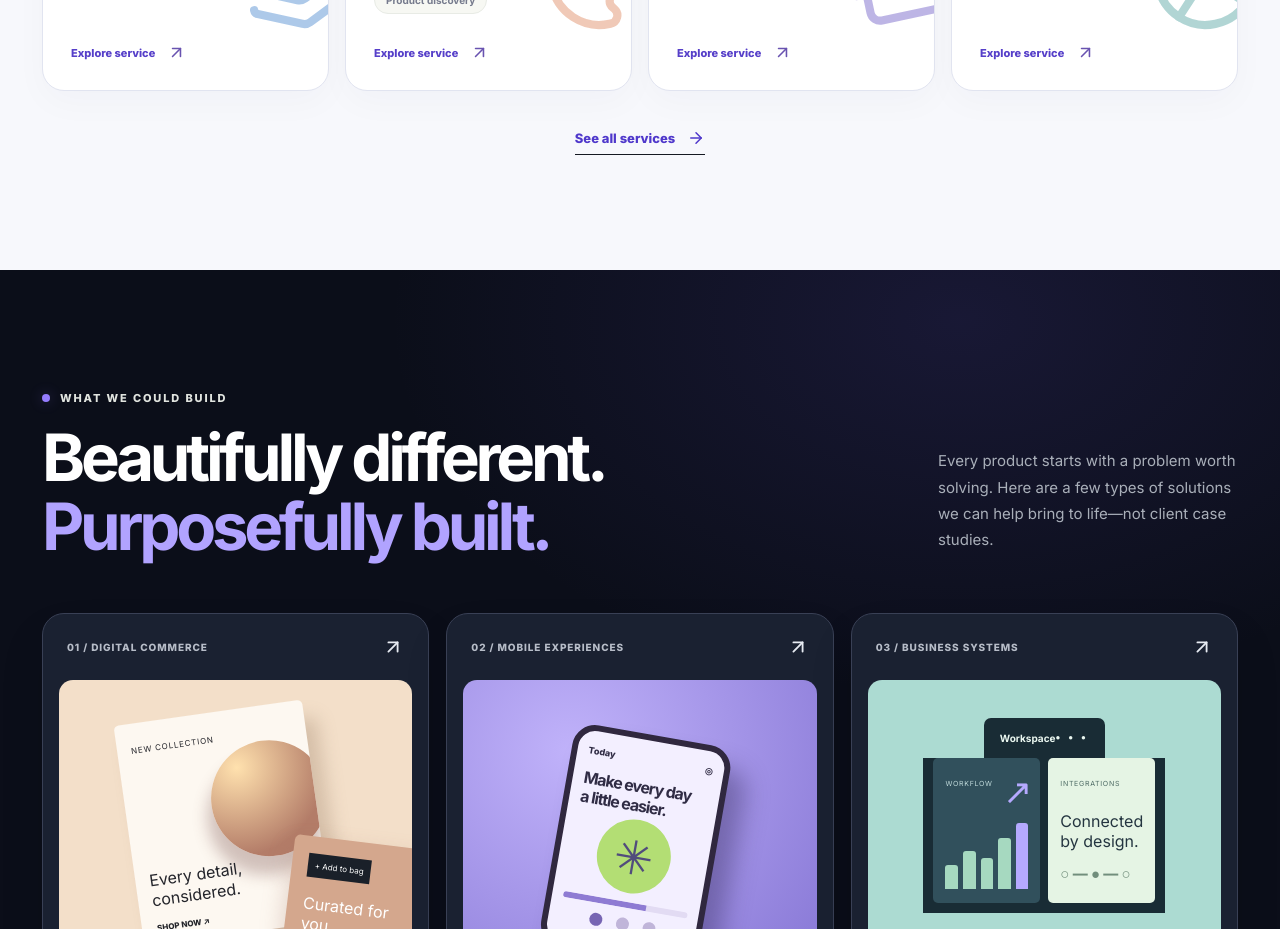
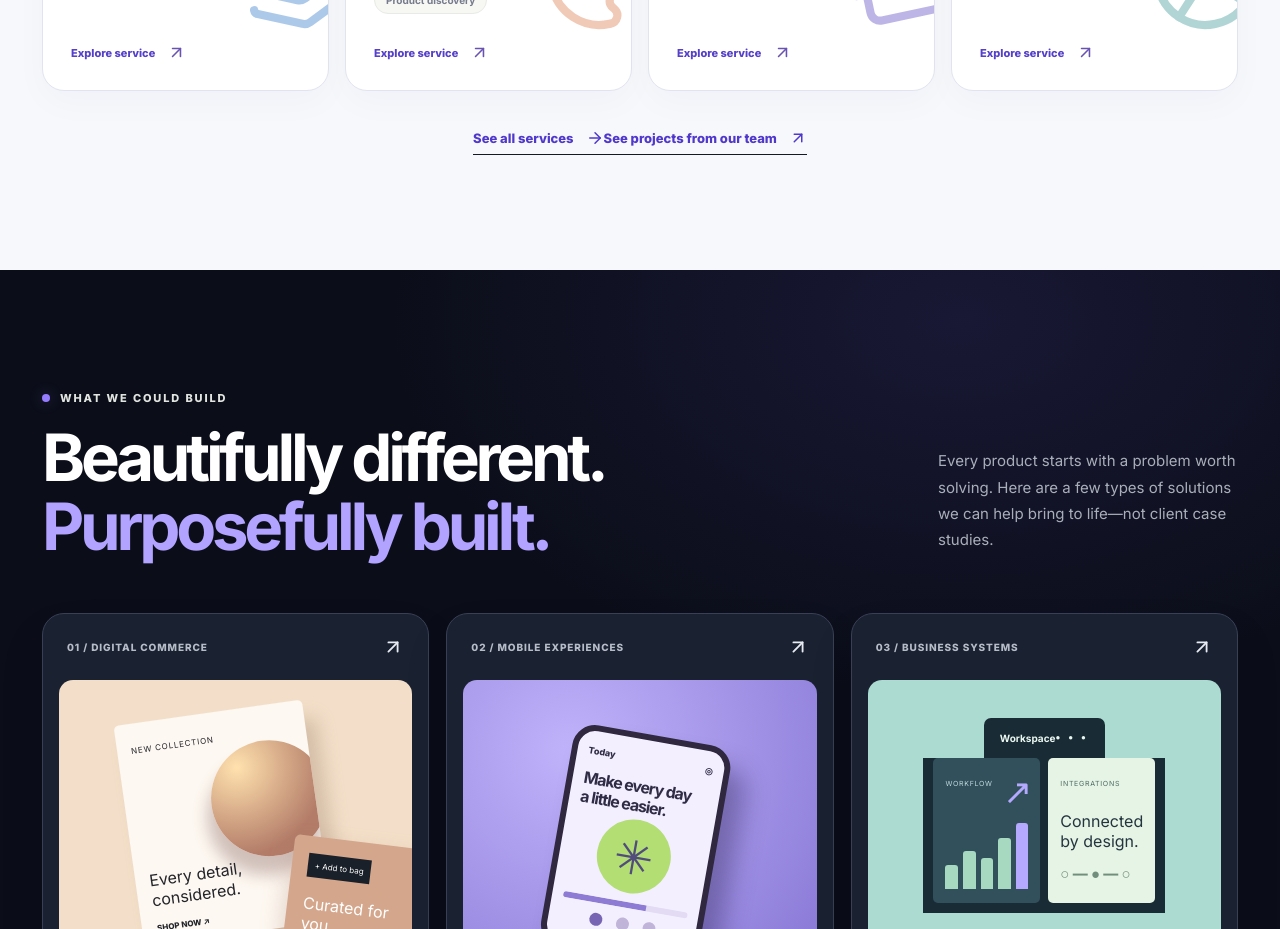
Before and after one commit to niloy-datta/tech-startup, a Next.js app: page / in a window 1280 px wide. Shown: the part 2220-3149 px from the top of the page. Built offline with nearby package versions, Linux system fonts and the light colour scheme.

Commit message:
feat(home): direct prospects to actual project experience

```diff
--- a/app/page.tsx
+++ b/app/page.tsx
@@ -132,7 +132,7 @@ export default function Home() {
               </Link>
             ))}
           </div>
-          <div className="section-link"><Link href="/services">See all services <ArrowRight size={18}/></Link></div>
+          <div className="section-link"><Link href="/services">See all services <ArrowRight size={18}/></Link><Link href="/work">See projects from our team <ArrowUpRight size={18}/></Link></div>
         </div>
       </section>
 
```
